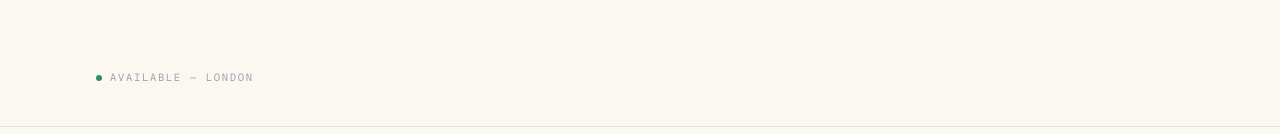
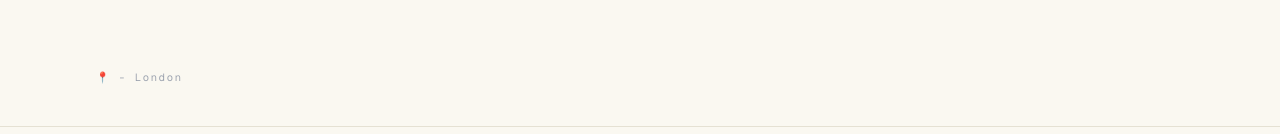
Before and after one commit to 0xadvait/personal_web, a Next.js app: page / in a window 1280 px wide. Shown: the part 666-800 px from the top of the page. Built offline with nearby package versions, Linux system fonts and the light colour scheme.

Commit message:
Update hero location label

```diff
--- a/src/components/Hero.js
+++ b/src/components/Hero.js
@@ -71,14 +71,12 @@ export default function Hero() {
           initial={{ opacity: 0 }}
           animate={{ opacity: 1 }}
           transition={{ duration: 1, delay: 0.6 }}
-          className="pb-10 font-mono text-[10.5px] uppercase tracking-[0.16em] text-fg-dim"
+          className="pb-10 font-mono text-[10.5px] tracking-[0.16em] text-fg-dim"
         >
-          <span className="inline-flex items-center gap-2">
-            <span className="relative inline-flex h-1.5 w-1.5">
-              <span className="absolute inset-0 rounded-full bg-success opacity-70 animate-ping" />
-              <span className="relative inline-block h-1.5 w-1.5 rounded-full bg-success" />
-            </span>
-            Available — London
+          <span className="inline-flex items-center gap-2" aria-label="Location — London">
+            <span aria-hidden>📍</span>
+            <span aria-hidden>-</span>
+            <span>London</span>
           </span>
         </motion.div>
       </div>
```
